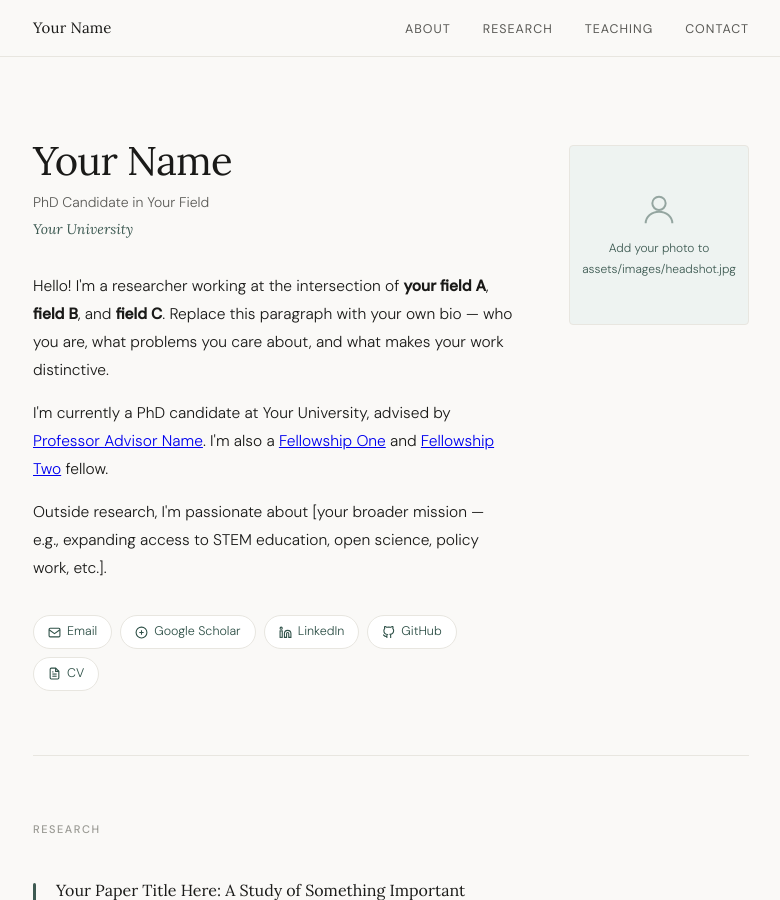
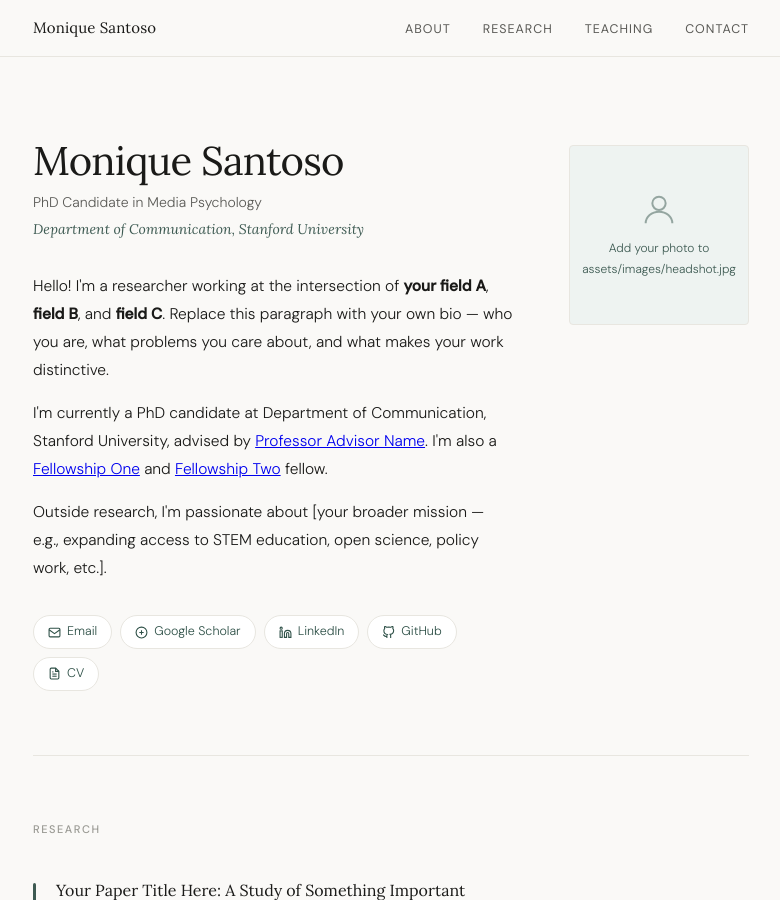
Before and after one commit to MoniqueSantoso/MoniqueSantoso.github.io, a Jekyll site: the page built from index.html, in a window 1280 px wide and 900 px high. Shown: the whole window, without its empty margins (249-1029 px from the left). Built offline with Jekyll 4.4.1, drawn with Linux system fonts in a browser that asks for light colours; some of the changed text lies outside the part shown.

Commit message:
Update _config.yml

```diff
--- a/_config.yml
+++ b/_config.yml
@@ -2,20 +2,20 @@
 #   Site Settings — edit these to get started
 # =============================================
 
-title: "Your Name"
-description: "PhD Candidate · Your Department · Your University"
-url: "https://yourusername.github.io"
+title: "Monique Santoso"
+description: "PhD Candidate · Media Psychology · Stanford University"
+url: "https://moniquesantoso.github.io"
 baseurl: ""   # leave empty if your repo is yourusername.github.io
 
 # ── Personal info ──────────────────────────
 author:
-  name: "Your Name"
-  title: "PhD Candidate in Your Field"
-  institution: "Your University"
-  email: "you@university.edu"
-  google_scholar: "https://scholar.google.com"   # full URL
-  linkedin: "https://linkedin.com/in/yourhandle"
-  github: "https://github.com/yourusername"
+  name: "Monique Santoso"
+  title: "PhD Candidate in Media Psychology"
+  institution: "Department of Communication, Stanford University"
+  email: "mtsantoso@stanford.edu"
+  google_scholar: "https://scholar.google.com/citations?hl=en&user=RI8wo6YAAAAJ&view_op=list_works&sortby=pubdate"   # full URL
+  linkedin: "https://www.linkedin.com/in/mtsantoso/"
+  github: "https://github.com/moniquesantoso"
   cv: "/assets/cv.pdf"   # drop your CV in assets/ and link here
 
 # ── Navigation ─────────────────────────────
```
